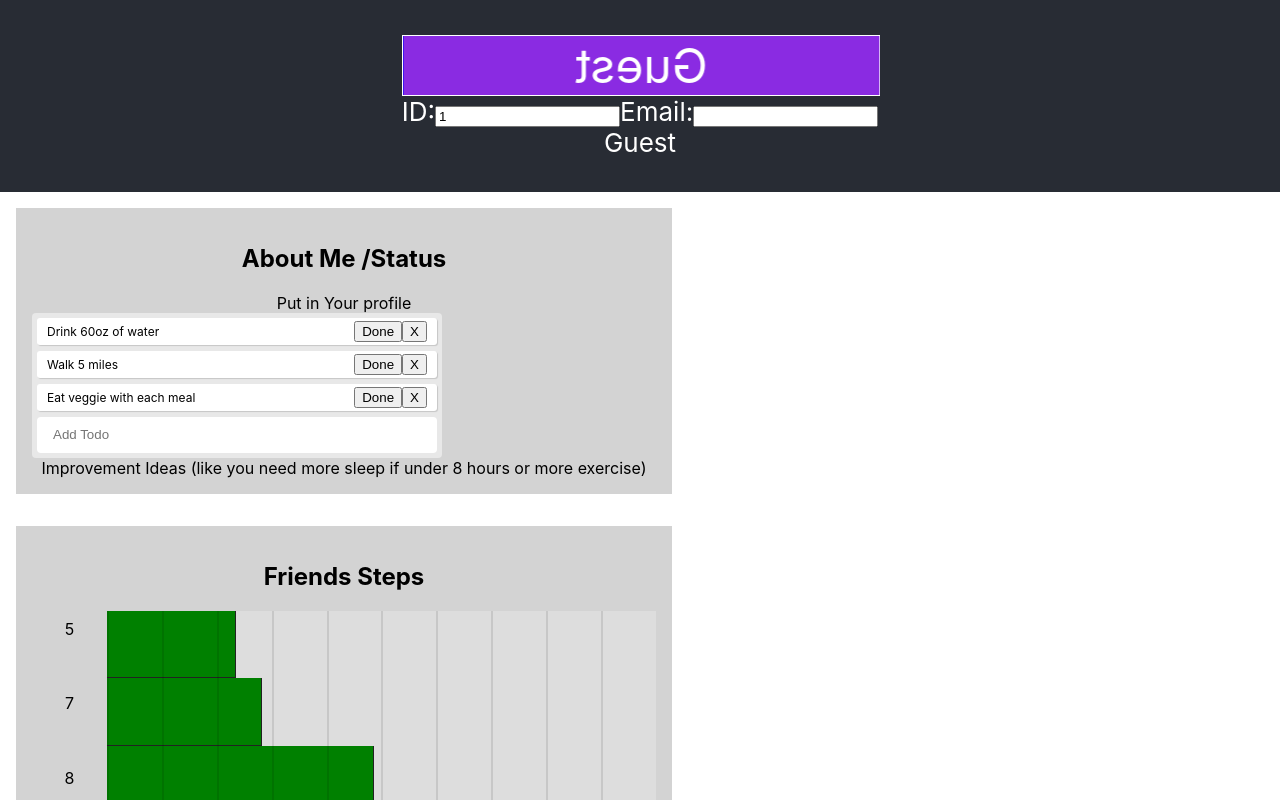
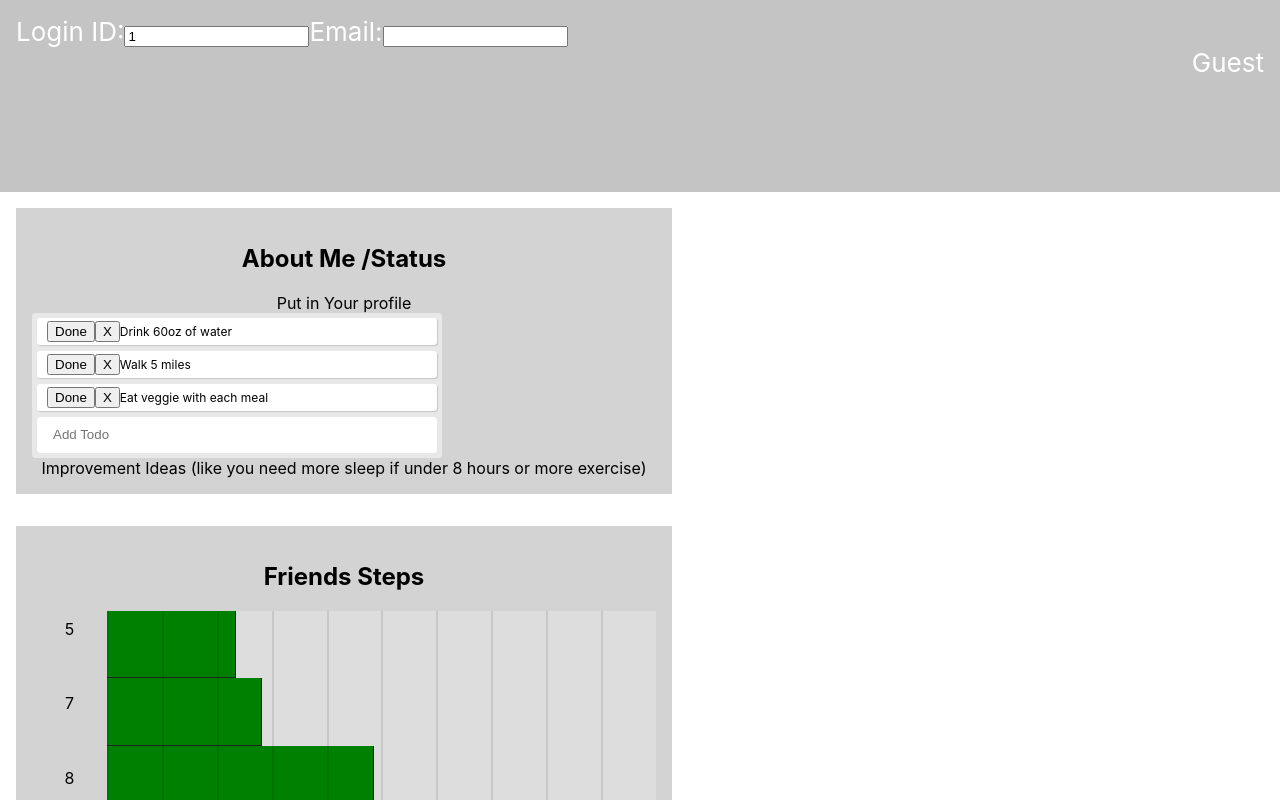
Before and after one commit to saykaren/GetFitter, a React (Create React App) app: page / in a window 1280 px wide. Shown: the top 800 px of the page. Built offline with nearby package versions, Linux system fonts and the light colour scheme.

Commit message:
removed var, changed to const. Removed duplication in todo of isCompleted: false, removed welcome sign, working on design

```diff
--- a/src/Components/App/App.css
+++ b/src/Components/App/App.css
@@ -3,12 +3,9 @@
 }
 
 .App-header {
-  background-color: #282c34;
+  background-color: #C4C4C4;
   height: 12rem;
   display: flex;
-  flex-direction: row;
-  align-items: center;
-  justify-content: center;
   font-size: calc(10px + 2vmin);
   color: white;
 }
@@ -69,7 +66,6 @@
   transform:rotateY(180deg);
   transition-duration: 2s;
 }
-
 
 .front{
   background: blue;
@@ -152,6 +148,18 @@
   display: flex;
   align-items: center;
 }
-.welcomeSection {
+
+#welcomeName {
+  display: flex;
+  justify-content: flex-end;
+  align-items: flex-start;
+}
+
+.welcomeTopInput {
+  display: flex;
 
 }
+.welcomeSection {
+  width: 100%;
+  padding: 1rem;
+}
--- a/src/Components/App/App.js
+++ b/src/Components/App/App.js
@@ -17,10 +17,10 @@ function App() {
   const [email, setEmail] = useState("");
 
   const userChange = event => {
-    var stringEvent = event.target.value;
-    var eventTarget = parseInt(stringEvent);
+    const stringEvent = event.target.value;
+    const eventTarget = parseInt(stringEvent);
 
-    console.log({eventTarget});
+    // console.log({eventTarget});
     if (eventTarget> 0 && eventTarget < userData.length-1){
       var userResultArray = userData.filter(x=>(x.id === eventTarget));
       var userResultId = userResultArray[0].id;
@@ -61,21 +61,14 @@ function App() {
     <div className="App">
       <header className="App-header">
         <div className="welcomeSection">
-          <div className="flipCard">
-            <section className="front">
-            Welcome
-            </section>
-            <section className="back">
-            {name}
-            </section>
-          </div>
+          <section className="welcomeTopInput">
             <Input
                 value={userId}
                 onChangeInput={userChange}
                 className="welcomeInput"
                 id="userIdTop"
               >
-            ID:
+              Login ID:
             </Input>
             <InputText
               value={email}
@@ -84,7 +77,8 @@ function App() {
             >
               Email:
             </InputText>
-            <div>
+          </section>
+            <div id="welcomeName">
               {name}
             </div>
         </div>
--- a/src/Components/App/Exercise.js
+++ b/src/Components/App/Exercise.js
@@ -70,7 +70,7 @@ class Exercise extends React.Component {
     const data = activityLocal;
     // const data = activityData; //real data full list probably want friends list
 
-    console.log({data}); //properly coming in
+    // console.log({data}); //properly coming in
     let sumOfAllActivity = data.reduce((acc, curr)=>{
       return acc + curr.numSteps;
     }, 0);
--- a/src/Components/App/Sleep.js
+++ b/src/Components/App/Sleep.js
@@ -2,7 +2,7 @@
 import './App.css';
 import React from 'react';
 // import activityData from '../../data/activity';
-import userData from '../../data/users';
+// import userData from '../../data/users';
 
 const Sleep = ({userId, name})=>{
 
--- a/src/Components/App/ToDo.js
+++ b/src/Components/App/ToDo.js
@@ -7,7 +7,6 @@ const Todo = ({ todo, index, completeTodo, removeToDo }) =>{
     style={{textDecoration: todo.isCompleted ? 'line-through' : ''}}
     className="todo"
     >
-     { todo.text }
      <div>
        <button onClick={()=> completeTodo(index)}>
          Done
@@ -15,6 +14,7 @@ const Todo = ({ todo, index, completeTodo, removeToDo }) =>{
        <button onClick={()=> removeToDo(index)}>
          X
        </button>
+       { todo.text }
      </div>
    </div>
  );
@@ -44,20 +44,21 @@ const TodoForm = ({addTodo}) =>{
 
 }
 
+const completeQ = {isCompleted: false};
 const TodoApp = () => {
 
   const [todos, setTodos] = useState([
     {
       text: "Drink 60oz of water",
-      isCompleted: false
+      completeQ
     },
     {
       text: "Walk 5 miles",
-      isCompleted: false
+      completeQ
     },
     {
       text: "Eat veggie with each meal",
-      isCompleted: false
+      completeQ
     }
   ]);
 
--- a/src/Components/App/UserLookUp.js
+++ b/src/Components/App/UserLookUp.js
@@ -3,8 +3,8 @@ import './App.css';
 import userData from '../../data/users';
 
 const FriendList = ({ friends }) =>{
-    var idNum = friends-1;
-  var nameData = userData[idNum].name; // is one digit off....
+    const idNum = friends-1;
+  const nameData = userData[idNum].name; // is one digit off....
   return(
     <div
       className="todo"
@@ -19,17 +19,15 @@ const UserLookUp = () => {
   const [userId, setUserId] = useState(userData[0].id);
   const [address, setAddress] = useState(userData[0].address);
   const [friends, setFriends] = useState(userData[0].friends);
-
-  console.log(userData[userId]["friends"]);
   const handleChange = event => {
-    var y = event;
+    const y = event;
 
     if (y !== undefined){
       if (y > 0 && y < userData.length-1){
-        var results = userData[y];
-        var nameResults = results["name"];
-        var address = results["address"];
-        var friends = results["friends"];
+        const results = userData[y];
+        const nameResults = results["name"];
+        const address = results["address"];
+        const friends = results["friends"];
         setRequest(nameResults);
         setAddress(address);
         setFriends(friends);
@@ -39,15 +37,14 @@ const UserLookUp = () => {
   };
 
   const userChange = event =>{
-    var y = event.target.value;
-    console.log({y});
+    const y = event.target.value;
     if (y > 0 && y < userData.length-1){
-      var x = event.target.value-1;
-      var variable = userData[x].id;
+      const x = event.target.value-1;
+      const variable = userData[x].id;
       setUserId(variable);
       handleChange(x);
     }else{
-      var zeroV = userData[0].id;
+      const zeroV = userData[0].id;
       setUserId(zeroV);
     };
   };
--- a/src/Components/App/scripts.js
+++ b/src/Components/App/scripts.js
@@ -27,7 +27,7 @@ class Activity{
   }
 }
 
-// var contact = userData[0].name;
+// const contact = userData[0].name;
 
 const UserResult = () => {
   return (
```
Lines whose indentation alone changed are shown as unchanged.
